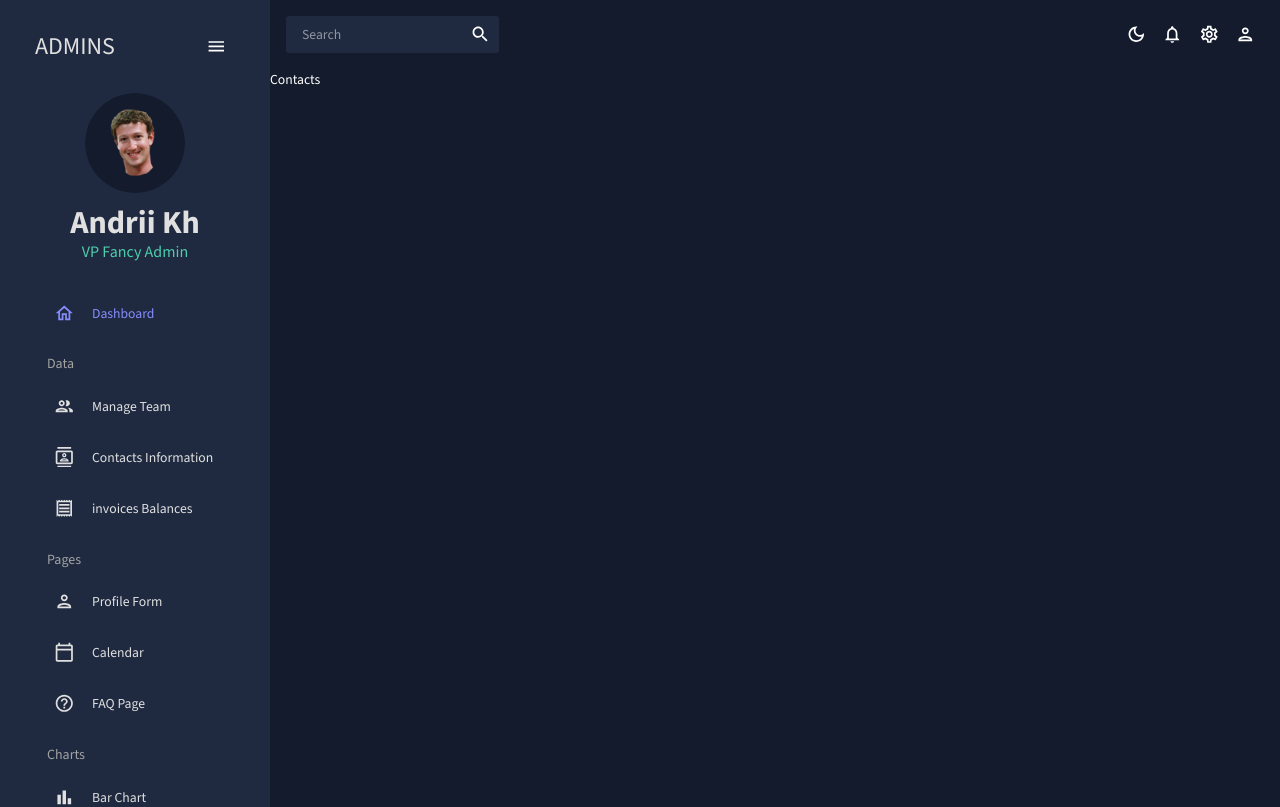
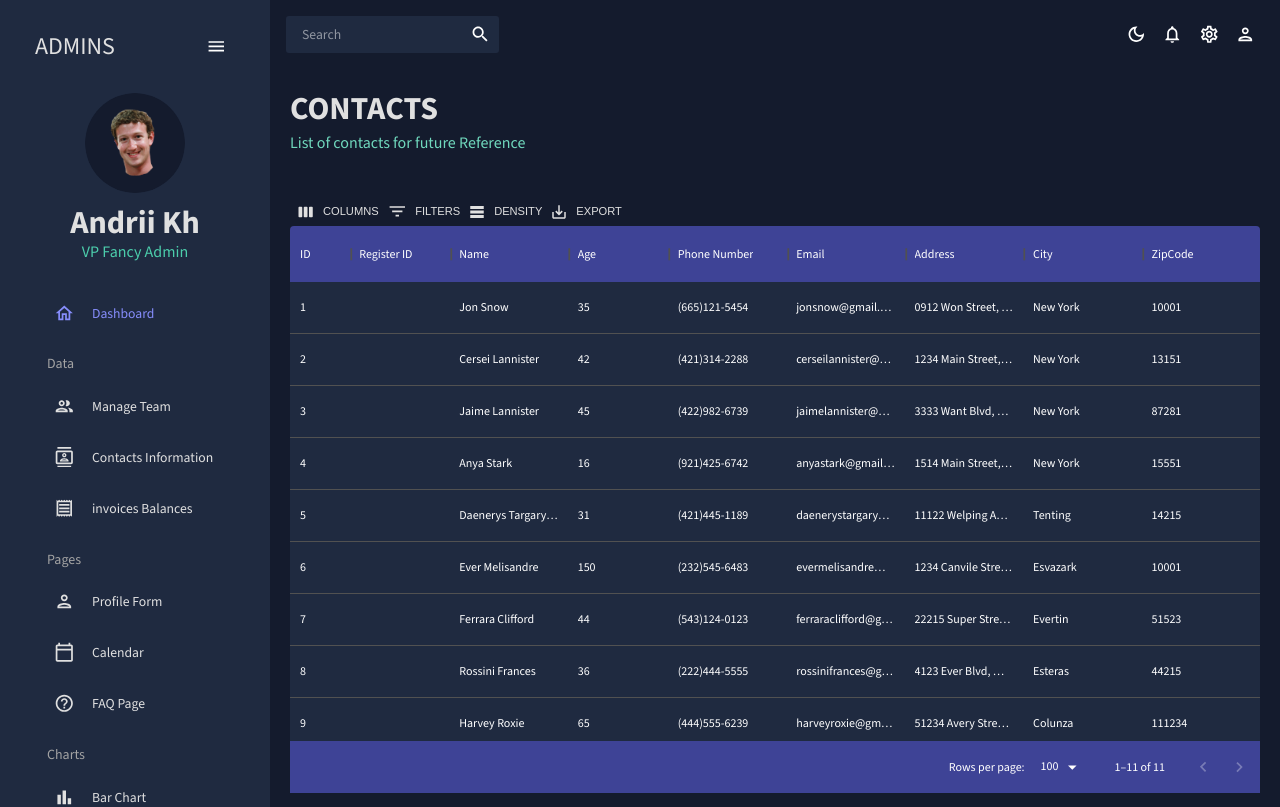
Before and after one commit to AndriiKhomik/react-admin, a React (Create React App) app: page /contacts in a window 1280 px wide. Shown: the top 807 px of the page. Built offline with nearby package versions, Linux system fonts and the light colour scheme.

Commit message:
add contacts page

```diff
--- a/package.json
+++ b/package.json
@@ -11,7 +11,7 @@
     "@fullcalendar/timegrid": "^6.1.8",
     "@mui/icons-material": "^5.11.16",
     "@mui/material": "^5.13.5",
-    "@mui/x-data-grid": "^6.8.0",
+    "@mui/x-data-grid": "^5.17.2",
     "@nivo/bar": "^0.83.0",
     "@nivo/core": "^0.83.0",
     "@nivo/geo": "^0.83.0",
--- a/src/sceens/Contacts/index.jsx
+++ b/src/sceens/Contacts/index.jsx
@@ -1,7 +1,83 @@
 import React from "react";
+import { Box, useTheme } from "@mui/material";
+import { DataGrid, GridToolbar } from "@mui/x-data-grid";
+import { tokens } from "../../theme";
+import Header from "../../components/Header";
+import { mockDataContacts } from "../../data/mockData";
 
 const Contacts = () => {
-  return <div>Contacts</div>;
+  const theme = useTheme();
+  const colors = tokens(theme.palette.mode);
+
+  const columns = [
+    { field: "id", headerName: "ID", flex: 0.5 },
+    { field: "registerId", headerName: "Register ID" },
+    {
+      field: "name",
+      headerName: "Name",
+      flex: 1,
+      cellClass: "name-column-cell",
+    },
+    {
+      field: "age",
+      headerName: "Age",
+      type: "number",
+      headerAlign: "left",
+      align: "left",
+    },
+    { field: "phone", headerName: "Phone Number", flex: 1 },
+    { field: "email", headerName: "Email", flex: 1 },
+    { field: "address", headerName: "Address", flex: 1 },
+    { field: "city", headerName: "City", flex: 1 },
+    { field: "zipCode", headerName: "ZipCode", flex: 1 },
+  ];
+
+  return (
+    <Box m="20px">
+      <Header
+        title="CONTACTS"
+        subtitle="List of contacts for future Reference"
+      />
+      <Box
+        m="40px 0 0 0"
+        height="75vh"
+        sx={{
+          "& .MuiDataGrid-root": {
+            border: "none",
+          },
+          "& .MuiDataGrid-cell": {
+            borderBottom: "none",
+          },
+          "& .name-column--cell": {
+            color: colors.greenAccent[300],
+          },
+          "& .MuiDataGrid-columnHeaders": {
+            backgroundColor: colors.blueAccent[700],
+            borderBottom: "none",
+          },
+          "& .MuiDataGrid-virtualScroller": {
+            backgroundColor: colors.primary[400],
+          },
+          "& .MuiDataGrid-footerContainer": {
+            borderTop: "none",
+            backgroundColor: colors.blueAccent[700],
+          },
+          "& .MuiCheckbox-root": {
+            color: `${colors.greenAccent[200]} !important`,
+          },
+          "& .MuiDataGrid-toolbarContainer .MuiButton-text": {
+            color: `${colors.grey[100]} !important`,
+          },
+        }}
+      >
+        <DataGrid
+          rows={mockDataContacts}
+          columns={columns}
+          components={{ Toolbar: GridToolbar }}
+        />
+      </Box>
+    </Box>
+  );
 };
 
 export default Contacts;
--- a/src/sceens/Team/index.jsx
+++ b/src/sceens/Team/index.jsx
@@ -1,12 +1,12 @@
 import React from "react";
 import { Box, Typography, useTheme } from "@mui/material";
-import { mockDataTeam } from "../../data/mockData";
+import { DataGrid } from "@mui/x-data-grid";
 import AdminPanelSettingsOutlinedIcon from "@mui/icons-material/AdminPanelSettingsOutlined";
 import LockOpenOutlinedIcon from "@mui/icons-material/LockOpenOutlined";
 import SecurityOutlinedIcon from "@mui/icons-material/SecurityOutlined";
 import { tokens } from "../../theme";
 import Header from "../../components/Header";
-import { DataGrid } from "@mui/x-data-grid";
+import { mockDataTeam } from "../../data/mockData";
 
 const Team = () => {
   const theme = useTheme();
```
Also changed, not shown: 1 other file (tests, documents, lock files or other folders).
